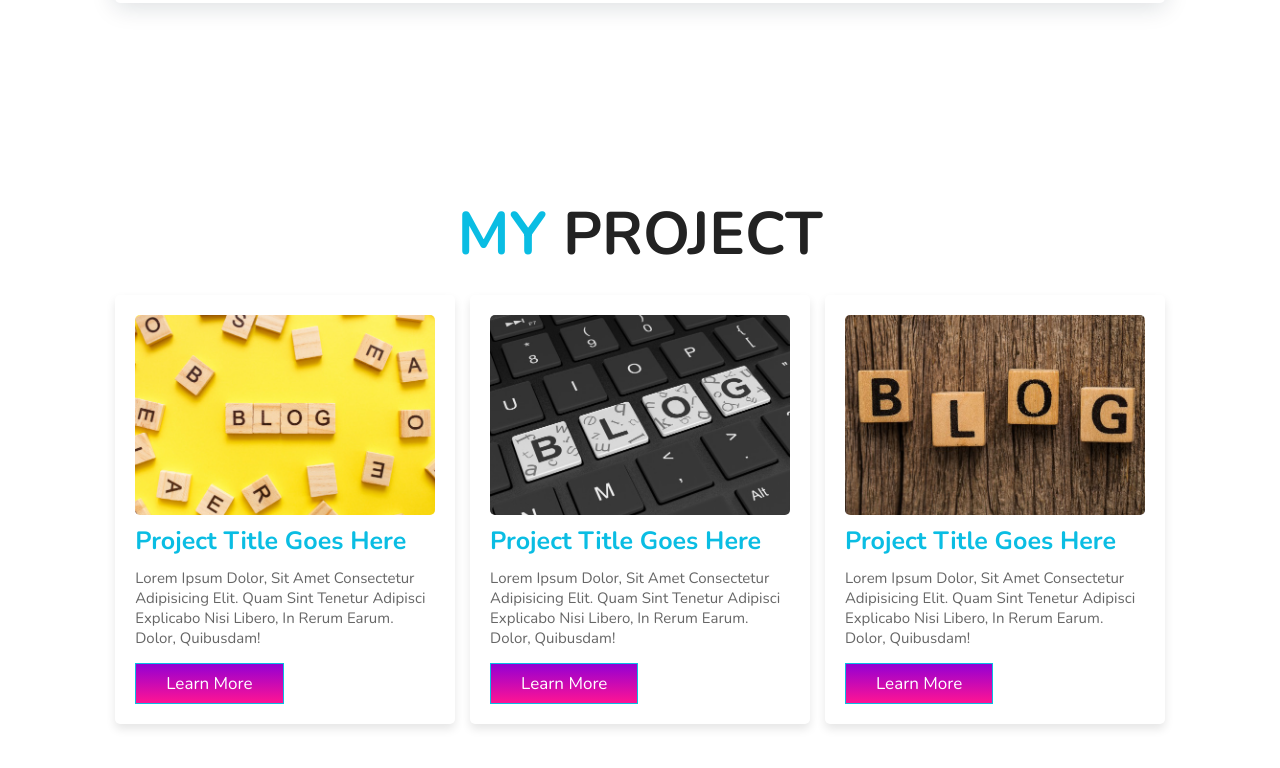
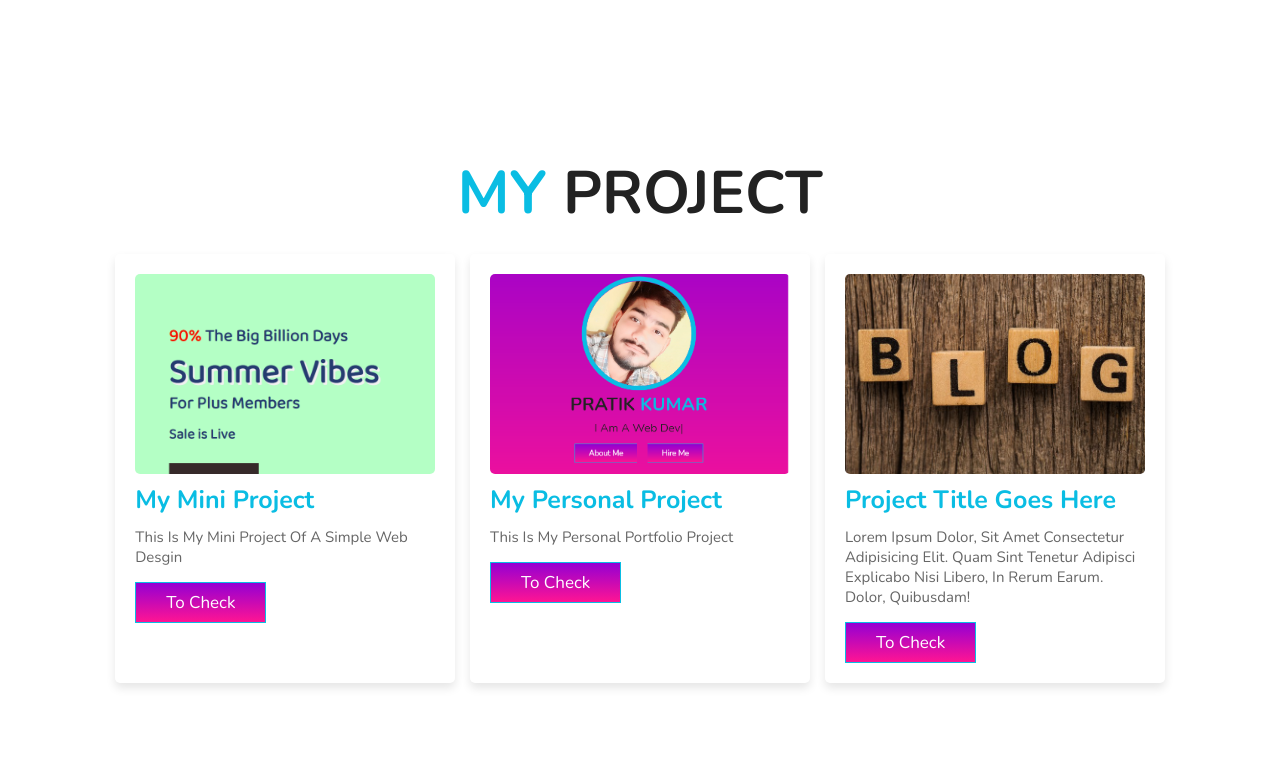
Before and after one commit to PratikBhatt4215/My-Personal-Portfolio, a plain HTML site: page index.html in a window 1280 px wide. Shown: the part 3464-4232 px from the top of the page. Drawn offline with nearby package versions, Linux system fonts and the light colour scheme.

Commit message:
2nd commit

```diff
--- a/index.html
+++ b/index.html
@@ -1,5 +1,6 @@
 <!DOCTYPE html>
 <html lang="en">
+
 <head>
     <meta charset="UTF-8">
     <meta http-equiv="X-UA-Compatible" content="IE=edge">
@@ -13,6 +14,7 @@
     <link rel="stylesheet" href="css/style.css">
 
 </head>
+
 <body>
     <!--========== SCROLL TOP ==========-->
     <a href="#" class="scrolltop" id="scroll-top">
@@ -99,11 +101,11 @@
 
     <!-- education section starts -->
 
-<content class="education" id= "education">
+    <content class="education" id="education">
         <div class="max-width">
             <h1 class="titleedu"><span>Edu</span>cation</h1>
-        <div class = "serv-content">
-            <div class= "card">
+            <div class="serv-content">
+                <div class="card">
                     <div class="box">
                         <i class="fas fa-university"></i>
                         <div class="college">Gandhi Engineering College</div>
@@ -127,14 +129,9 @@
             <div class="box tilt">
                 <i class="fas fa-code"></i>
                 <h3>web development</h3>
-            <p>Making websites using technologoies like html, css,  js, and bootstrap.</p>
+                <p>Making websites using technologoies like html, css, js, and bootstrap.</p>
             </div>
 
-        <div class="box tilt">
-            <i class="fas fa-photo-video"></i>
-            <h3>Photo Editing </h3>
-            <p>More than 2 years of working experience with Adobe PhotoShop , LightRoom .</p>
-        </div>
             <div class="box tilt">
                 <i class="fas fa-photo-video"></i>
                 <h3>Photo Editing </h3>
@@ -165,7 +162,7 @@
 
                     </div>
                     <div>
-                    <span class="skills__percentage">95%</span>
+                        <span class="skills__percentage">80%</span>
                     </div>
                 </div>
                 <div class="skills__data">
@@ -177,7 +174,7 @@
 
                     </div>
                     <div>
-                    <span class="skills__percentage">85%</span>
+                        <span class="skills__percentage">70%</span>
                     </div>
                 </div>
                 <div class="skills__data">
@@ -201,7 +198,7 @@
 
                     </div>
                     <div>
-                    <span class="skills__percentage">65%</span>
+                        <span class="skills__percentage">50%</span>
                     </div>
                 </div>
                 <div class="skills__data">
@@ -213,7 +210,7 @@
 
                     </div>
                     <div>
-                    <span class="skills__percentage">65%</span>
+                        <span class="skills__percentage">50%</span>
                     </div>
                 </div>
             </div>
@@ -232,24 +229,24 @@
         <div class="box-container">
 
             <div class="box tilt">
-            <img src="images/blog-img-1.jpg" alt="">
-            <h3> Project title goes here </h3>
-            <p>Lorem ipsum dolor, sit amet consectetur adipisicing elit. Quam sint tenetur adipisci explicabo nisi libero, in rerum earum. Dolor, quibusdam!</p>
-            <a href="#" class="btn">learn more</a>
+                <img src="images/mini-project.png" alt="">
+                <h3> My Mini Project </h3>
+                <p>This Is My Mini Project Of a Simple Web Desgin</p>
+                <a href="https://github.com/PratikBhatt4215/Mini-project" class="btn">To Check</a>
             </div>
 
             <div class="box tilt">
-            <img src="images/blog-img-2.jpg" alt="">
-            <h3> Project title goes here </h3>
-            <p>Lorem ipsum dolor, sit amet consectetur adipisicing elit. Quam sint tenetur adipisci explicabo nisi libero, in rerum earum. Dolor, quibusdam!</p>
-            <a href="#" class="btn">learn more</a>
+                <img src="images/portfolio.png" alt="">
+                <h3> My Personal Project </h3>
+                <p>This Is My Personal Portfolio Project </p>
+                <a href="https://github.com/PratikBhatt4215/My-Personal-Portfolio" class="btn">To Check</a>
             </div>
 
             <div class="box tilt">
                 <img src="images/blog-img-3.jpg" alt="">
                 <h3> Project title goes here </h3>
                 <p>Lorem ipsum dolor, sit amet consectetur adipisicing elit. Quam sint tenetur adipisci explicabo nisi libero, in rerum earum. Dolor, quibusdam!</p>
-            <a href="#" class="btn">learn more</a>
+                <a href="#" class="btn">To Check</a>
             </div>
 
         </div>
@@ -287,11 +284,11 @@
     <div class="footer">
 
         <div class="share">
-        <a href="https://twitter.com/PRATIKB85995449" target="_blank"  class="fab fa-twitter "></a>
-        <a href="https://www.facebook.com/pratikbhatt215/"  target="_blank" class="fab fa-facebook-f"></a>
-        <a href="https://www.instagram.com/pratik_bhatt4215/" target="_blank"  class="fab fa-instagram"></a>
-        <a href="https://www.linkedin.com/in/pratik-kumar-76b96417a/" target="_blank"  class="fab fa-linkedin"></a>
-        <a href="https://github.com/PratikBhatt4215" target="_blank"  class="fab fa-github"></a>
+            <a href="https://twitter.com/PRATIKB85995449" target="_blank" class="fab fa-twitter "></a>
+            <a href="https://www.facebook.com/pratikbhatt215/" target="_blank" class="fab fa-facebook-f"></a>
+            <a href="https://www.instagram.com/pratik_bhatt4215/" target="_blank" class="fab fa-instagram"></a>
+            <a href="https://www.linkedin.com/in/pratik-kumar-76b96417a/" target="_blank" class="fab fa-linkedin"></a>
+            <a href="https://github.com/PratikBhatt4215" target="_blank" class="fab fa-github"></a>
 
         </div>
 
@@ -308,30 +305,27 @@
 
 
     <script>
-
         let menu = document.querySelector('#menu-bars');
         let navbar = document.querySelector('.navbar');
 
-menu.onclick = () =>{
+        menu.onclick = () => {
             menu.classList.toggle('fa-times');
             navbar.classList.toggle('active');
         }
 
-window.onscroll = () =>{
+        window.onscroll = () => {
             menu.classList.remove('fa-times');
             navbar.classList.remove('active');
         };
 
         var typed = new Typed('.typing-text', {
-    strings : ['front end developer', 'web designer', 'web developer'],
-    loop : true,
-    typeSpeed : 150
+            strings: ['front end developer', 'web designer', 'web developer'],
+            loop: true,
+            typeSpeed: 150
         });
-
-
-
     </script>
     <script src="./main.js"></script>
 
 </body>
+
 </html>
```
Also changed, not shown: images/blog-img-1.jpg (deleted), images/blog-img-2.jpg (deleted), images/mini-project.png (added), images/portfolio.png (added). Lines whose indentation alone changed are shown as unchanged.
